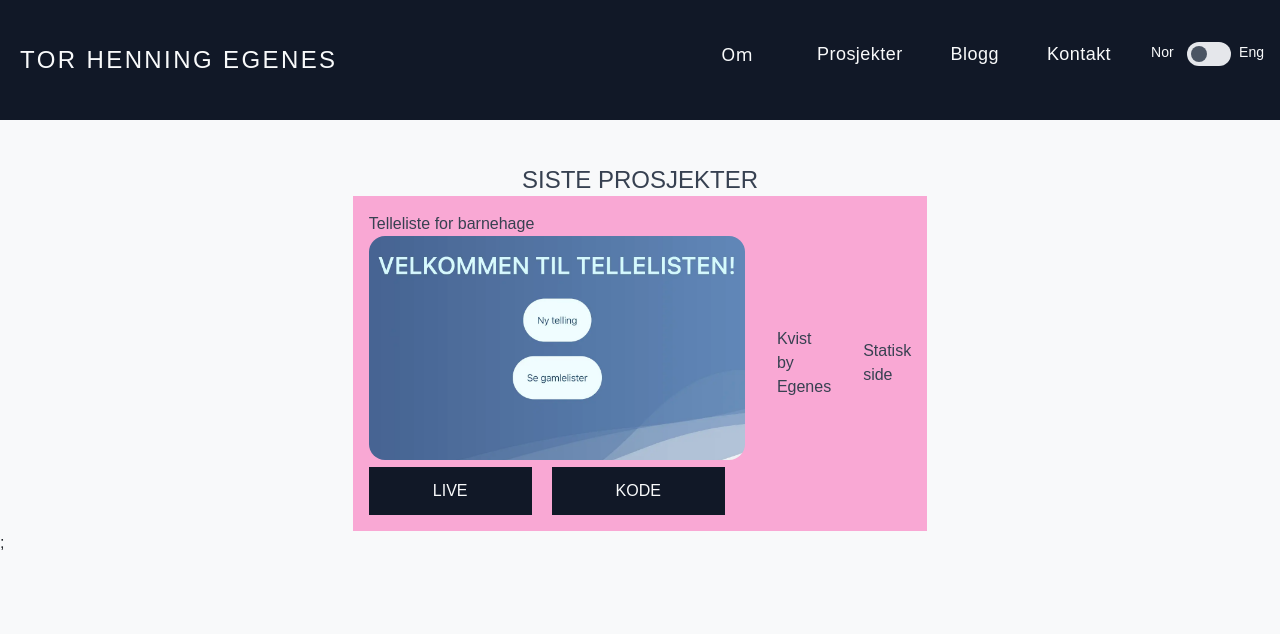
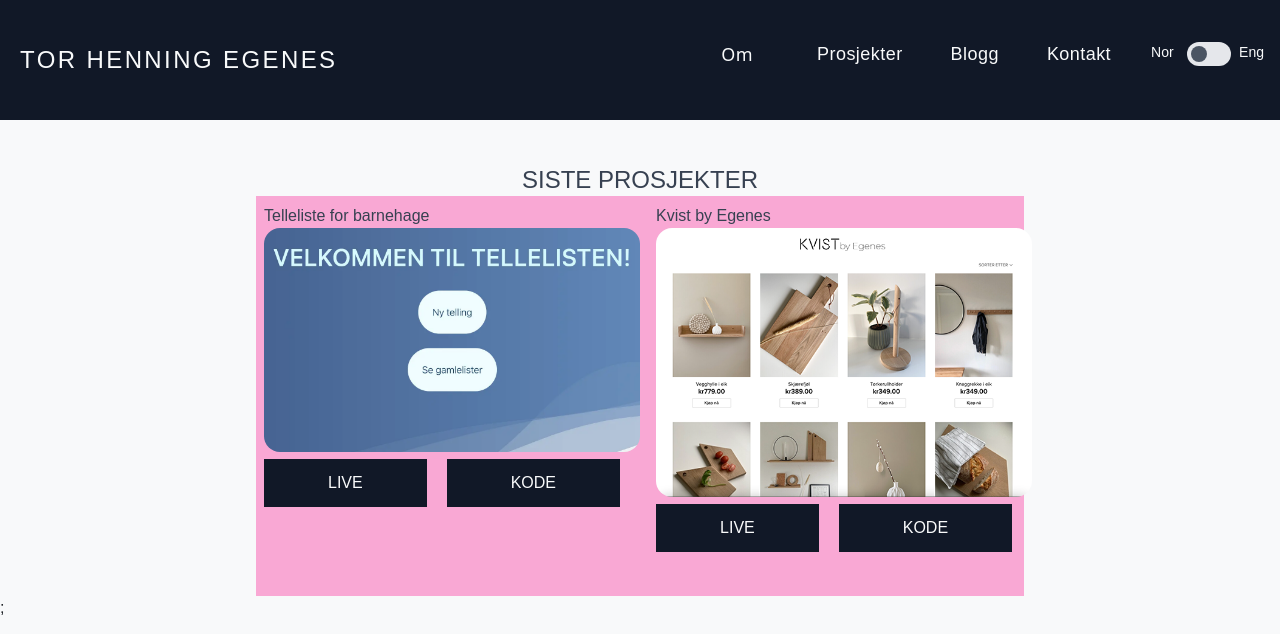
Before and after one commit to Loathar/torhenningegenes, a Next.js app: page /prosjekter in a window 1280 px wide. Shown: the top 634 px of the page. Built offline with nearby package versions, Linux system fonts and the light colour scheme.

Commit message:
some progress

```diff
--- a/pages/prosjekter.js
+++ b/pages/prosjekter.js
@@ -2,18 +2,19 @@ import Image from "next/image";
 import Link from "next/link";
 import torhenning from "../img/torhenning.webp";
 import tellelisten from "../img/tellelistenSM.png";
+import kvistbyegenes from "../img/kvistbyegenesSM.png";
 export default function Prosjekter() {
   return (
     <section
-      className="prosjekter text-gray-700 mt-11 w-96 flex flex-col items-center justify-center mx-auto"
+      className="prosjekter text-gray-700 mt-11 flex flex-col items-center justify-center mx-auto"
       id="prosjekter"
     >
       <h1 className="text-center text-2xl uppercase ">Siste prosjekter</h1>
-      <div className="flex flex-row justify-around bg-pink-300 items-center">
-        <div className="m-4 min-w-min">
+      <div className="flex  flex-col md:flex-row justify-around bg-pink-300 items-center max-w-3xl">
+        <div className="project w-96 h-96 m-2">
           <h1>Telleliste for barnehage</h1>
 
-          <Image src={tellelisten} className="rounded-2xl " />
+          <Image src={tellelisten} className="rounded-2xl" />
           <div className="flex flex-row justify-between items-center align-middle">
             <Link href="https://tellelisten.netlify.app">
               <button className="bg-gray-900 text-gray-50 px-16 py-3 hover:bg-pink-600 hover:text-gray-50 transition-colors duration-300 ease-out mr-5 uppercase">
@@ -29,11 +30,23 @@ export default function Prosjekter() {
           </div>
         </div>
 
-        <div className="m-4">
-          <h1>Kvist by Egenes</h1>{" "}
-        </div>
-        <div className="m-4">
-          <h1>Statisk side</h1>{" "}
+        <div className="project w-96 h-96 m-2">
+          <h1>Kvist by Egenes</h1>
+
+          <Image src={kvistbyegenes} className="rounded-2xl " />
+          <div className="flex flex-row justify-between items-center align-middle">
+            <Link href="https://tellelisten.netlify.app">
+              <button className="bg-gray-900 text-gray-50 px-16 py-3 hover:bg-pink-600 hover:text-gray-50 transition-colors duration-300 ease-out mr-5 uppercase">
+                Live
+              </button>
+            </Link>
+
+            <Link href="https://github.com/Loathar/telleliste">
+              <button className="bg-gray-900 text-gray-50 px-16 py-3 hover:bg-pink-600 hover:text-gray-50 transition-colors duration-300 ease-out mr-5 uppercase">
+                Kode
+              </button>
+            </Link>
+          </div>
         </div>
       </div>
     </section>
```
Also changed, not shown: img/kvistbyegenesSM.png (added).
